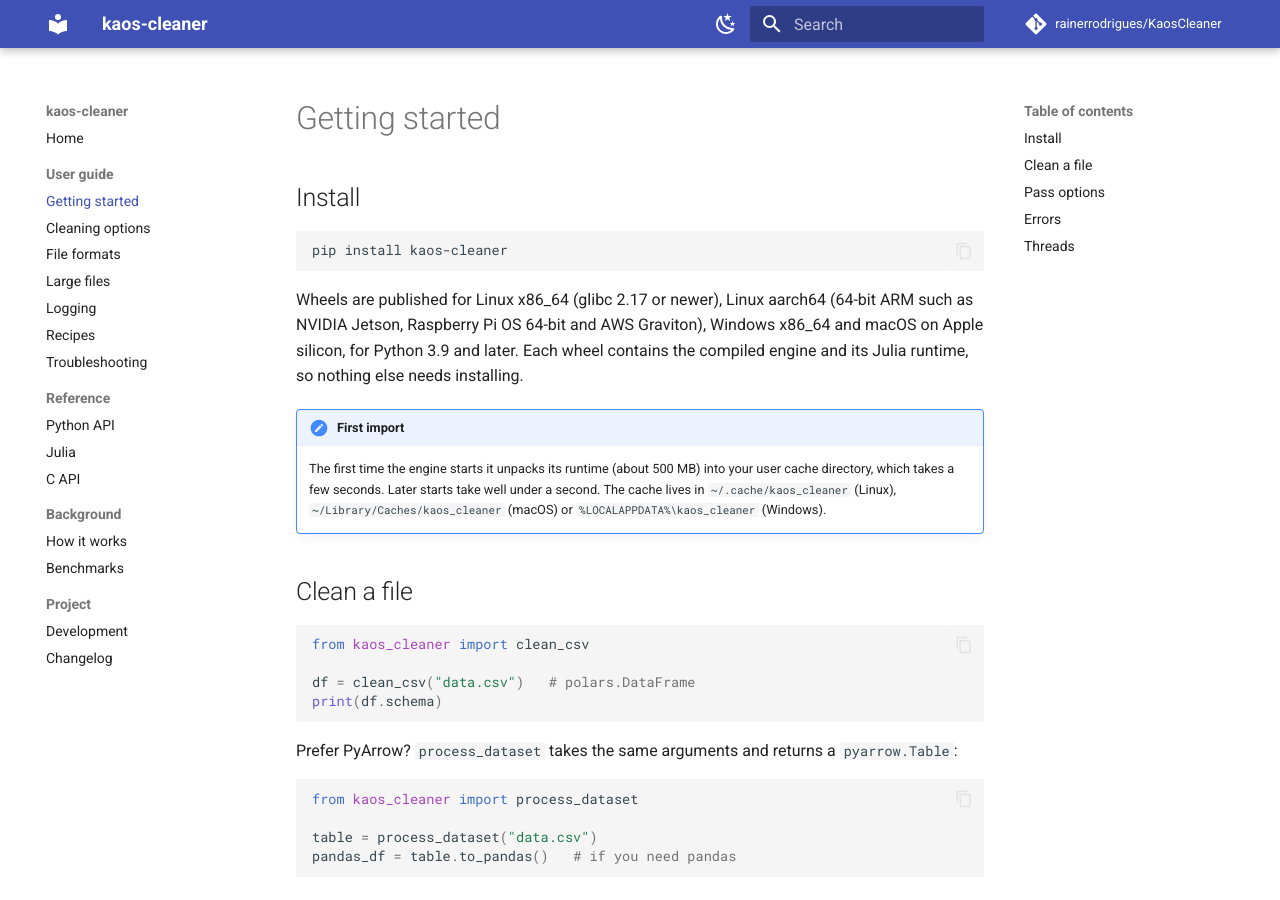
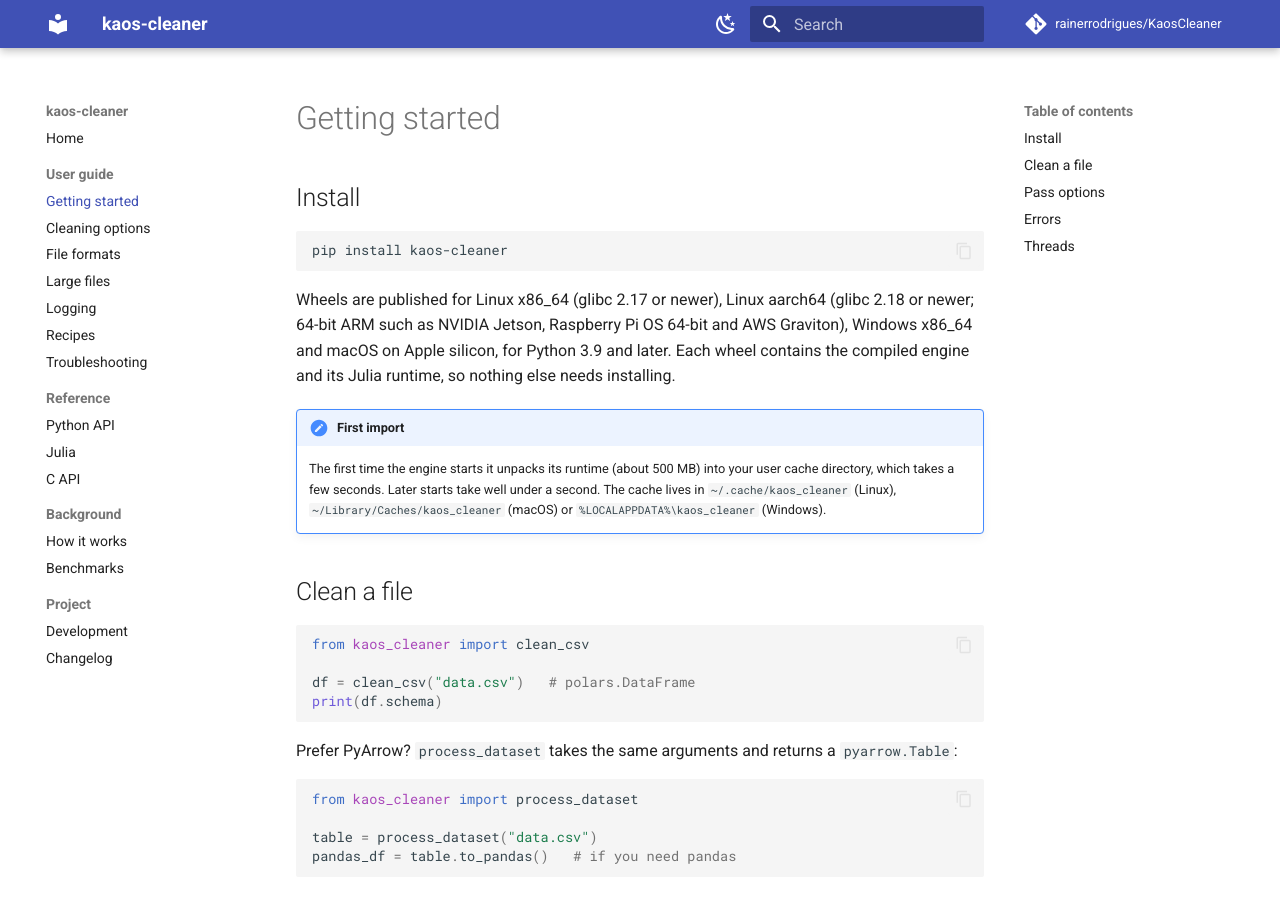
Before and after one commit to rainerrodrigues/KaosCleaner, an MkDocs documentation site: the page built from docs/getting-started.md, in a window 1280 px wide and 900 px high. Built offline with MkDocs 1.6.1 and Material for MkDocs 9.7.7, drawn with Linux system fonts in a browser that asks for light colours; comment, search, counter and statistics services are not loaded.

Commit message:
docs: glibc requirement of the aarch64 wheel
Co-Authored-By: Claude Opus 5.5 <noreply@anthropic.com>

````diff
--- a/docs/getting-started.md
+++ b/docs/getting-started.md
@@ -6,8 +6,8 @@
 pip install kaos-cleaner
 ```
 
-Wheels are published for Linux x86_64 (glibc 2.17 or newer), Linux aarch64
-(64-bit ARM such as NVIDIA Jetson, Raspberry Pi OS 64-bit and AWS Graviton),
+Wheels are published for Linux x86_64 (glibc 2.17 or newer), Linux aarch64 (glibc 2.18 or newer;
+64-bit ARM such as NVIDIA Jetson, Raspberry Pi OS 64-bit and AWS Graviton),
 Windows x86_64 and macOS on Apple silicon, for Python 3.9 and later. Each wheel contains the
 compiled engine and its Julia runtime, so nothing else needs installing.
 
````
